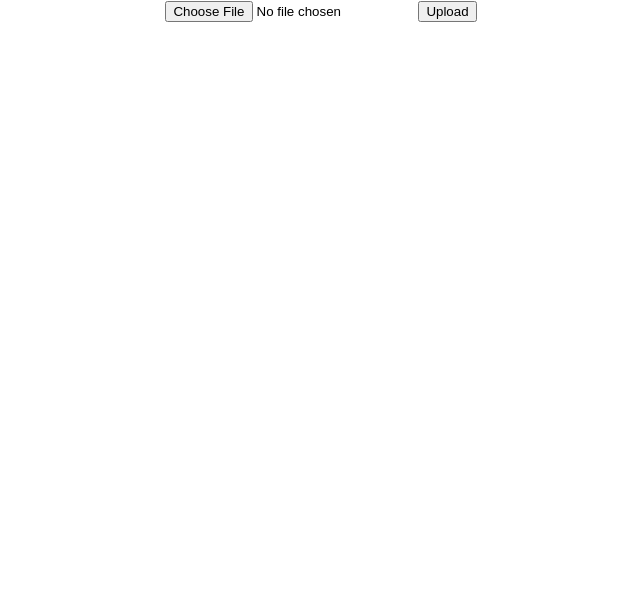
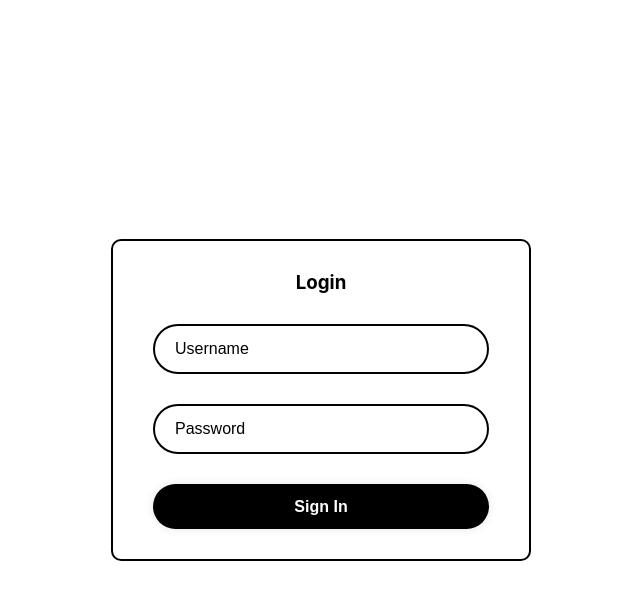
Before and after one commit to rohitk2001/Upload, a React (Create React App) app: page / in a window 1280 px wide. Shown: the top 600 px of the page, without its empty margins (319-959 px from the left). Built offline with nearby package versions, Linux system fonts and the light colour scheme.

Commit message:
Login page and Form input handling - Rohit

```diff
--- a/package.json
+++ b/package.json
@@ -9,6 +9,8 @@
     "axios": "^1.6.7",
     "react": "^18.2.0",
     "react-dom": "^18.2.0",
+    "react-icons": "^5.0.1",
+    "react-router-dom": "^6.22.3",
     "react-scripts": "5.0.1",
     "web-vitals": "^2.1.4"
   },
--- a/src/App.js
+++ b/src/App.js
@@ -1,97 +1,25 @@
 /* eslint-disable no-unused-expressions */
-import {useState} from "react";
 import './App.css';
-import axios from 'axios';
+import Upload from "./Upload";
+import LoginForm from './Login';
+import {
+  BrowserRouter as Router,
+  Routes,
+  Route,
+  Navigate,
+} from "react-router-dom";
 
 
 function App() {
-  const [file,setFile] = useState(null);
-  const [progress,setProgress] = useState({started:false, pc:0});
-  const [msg,setMsg] = useState(null)
-  var vendor_id = '1';
-  var template_id = '1';
-  var purchaser_id = '1';
-
-
-  function handleUpload(){
-    if(!file){
-      console.log("No file selected");
-      return;
-    }
-    const fd = new FormData();
-    fd.append('file',file);
-
-    setMsg("Uploading...");
-    setProgress(prevState => {
-      return {...prevState, started: true}
-    })
-    /***** Testing the calling API */
-
-    /*const axios = require('axios');*/
-    /*let data = '\r\n';
-
-    let config = {
-      method: 'post',
-      maxBodyLength: Infinity,
-      url: 'http://localhost:6007/CreateClientInformation?vendor_id=1&purchaser_id=1&template_id=1',
-      headers: {
-        'Content-Type': 'application/json'
-      },
-      data : data
-    };
-
-    axios.request({config})
-    .then((response) => {
-      console.log(JSON.stringify(response.data));
-    })
-    .catch((error) => {
-      console.log(error);
-    });*/
-
-    /***** end of testing */
-
-    axios.get(`http://localhost:6007/CreateClientInformation?vendor_id=${vendor_id}&purchaser_id=${purchaser_id}&template_id=${template_id}`,{vendor_id:vendor_id,template_id:template_id,purchaser_id:purchaser_id},{
-      onUploadProgress: (progressEvent) => { setProgress(prevState => {
-        return {...prevState,pc:progressEvent.progress*100}
-      })},
-      headers: {
-        "Custom-header": "value",
-
-      }
-    })
-    .then(res=> {
-      setMsg("Uploaded successful");
-      console.log(res.data);
-    })
-    .catch(err => {
-      setMsg("Uploaded failed");
-      console.log(err)
-    });
-
-    // axios.post('http://localhost:6000/PdfToJSON',fd,{
-    //   onUploadProgress: (progressEvent) => { setProgress(prevState => {
-    //     return {...prevState,pc:progressEvent.progress*100}
-    //   })},
-    //   headers: {
-    //     "Custom-header": "value",
-    //   }
-    // })
-    // .then(res=> {
-    //   setMsg("Uploaded successful");
-    //   console.log(res.data);
-    // })
-    // .catch(err => {
-    //   setMsg("Uploaded failed");
-    //   console.log(err)
-    // });
-  }
-
   return (
     <div className="App">
-      <input onChange={(e) => {  setFile(e.target.files[0]) }} type="file"/>
-      <button onClick={handleUpload}>Upload</button>
-      { progress.started && <progress max="100" value={progress.pc}></progress>}
-      { msg && <span>{msg}</span>}
+      <Router>
+        <Routes>
+          <Route path="/" element={<LoginForm />} />
+          <Route path="/tally" element={<Upload />} />
+          <Route path="*" element={<Navigate to="/" />} />
+        </Routes>
+      </Router>
     </div>
   );
 }
--- /dev/null
+++ b/src/Login.js
@@ -0,0 +1,23 @@
+import React from 'react';
+import './LoginForm.css';
+import { Link } from "react-router-dom";
+
+
+const LoginForm = () => {
+    return (
+        <div className='wrapper'>
+            <form action="">
+                <h3>Login</h3>
+                <div className='input-box'>
+                    <input type="text" placeholder="Username" required />
+                </div>
+                <div className='input-box'>
+                    <input type="password" placeholder="Password" required />
+                </div>
+                <Link to="/tally"><button>Sign In</button></Link>
+            </form>
+        </div>
+    );
+};
+
+export default LoginForm
--- /dev/null
+++ b/src/LoginForm.css
@@ -0,0 +1,94 @@
+.wrapper{
+    width:420px;
+    color:black;
+    border: 2px solid black;
+    border-radius: 10px;
+    padding: 30px 40px;
+}
+
+.wrapper h1{
+    font-size: 36px;
+    text-align: center;
+}
+
+.wrapper .input-box {
+    position: relative;
+    width: 100%;
+    height: 50px;
+    margin: 30px 0;
+}
+
+.input-box input{
+    width:100%;
+    height:100%;
+    background: transparent;
+    border: 2px solid black;
+    outline:none;
+    border-radius: 40px;
+    font-size:16px;
+    color:black;
+    padding: 20px 45px 20px 20px;
+}
+
+.input-box input::placeholder{
+    color: black;
+}
+
+.input-box .icon{
+    position:absolute;
+    right:20px;
+    top:50%;
+    transform: translateY(-50%);
+    font-size:16px;
+}
+
+.wrapper .remember-forgot {
+    display:flex;
+    justify-content: space-between;
+    font-size: 14.5px;
+    margin: -15px 0 15px;
+}
+
+.remember-forgot label input{
+    accent-color: black;
+    margin-right: 4px;
+}
+
+.remember-forgot a{
+    color: black;
+    text-decoration: none;
+}
+
+.remember-forgot a:hover{
+    text-decoration: underline;
+}
+
+.wrapper button{
+    width: 100%;
+    height: 45px;
+    background: black;
+    border:none;
+    outline:none;
+    border-radius:40px;
+    box-shadow: 0 0 10px rgba(0,0,0,.1);
+    cursor:pointer;
+    font-size:16px;
+    color:white;
+    font-weight:700;
+}
+
+.wrapper .register-link{
+    font-size:14.5px;
+    text-align:center;
+    margin-top:20px 0 15px;
+}
+
+.register-link p a{
+    color: black;
+    text-decoration: none;
+    font-weight:600;
+}
+
+.register-link p a:hover{
+   text-decoration:underline;
+}
--- /dev/null
+++ b/src/Upload.js
@@ -0,0 +1,107 @@
+import React from 'react';
+import axios from 'axios';
+import { useState } from "react";
+
+const Upload = () => {
+    const [file, setFile] = useState(null);
+    const [vendor_id, setVendorId] = useState(0);
+    const [template_id, setTemplateId] = useState(0);
+    const [purchaser_id, setPurchaserId] = useState(0);
+    const [progress, setProgress] = useState({ started: false, pc: 0 });
+    const [msg, setMsg] = useState(null)
+
+    function handleUpload() {
+        if (!file) {
+            console.log("No file selected");
+            return;
+        }
+        const fd = new FormData();
+        fd.append('file', file);
+
+        setMsg("Uploading...");
+        setProgress(prevState => {
+            return { ...prevState, started: true }
+        })
+        /***** Testing the calling API */
+
+        /*const axios = require('axios');*/
+        /*let data = '\r\n';
+
+        let config = {
+          method: 'post',
+          maxBodyLength: Infinity,
+          url: 'http://localhost:6007/CreateClientInformation?vendor_id=1&purchaser_id=1&template_id=1',
+          headers: {
+            'Content-Type': 'application/json'
+          },
+          data : data
+        };
+
+        axios.request({config})
+        .then((response) => {
+          console.log(JSON.stringify(response.data));
+        })
+        .catch((error) => {
+          console.log(error);
+        });*/
+
+        /***** end of testing */
+
+        axios.get(`http://localhost:6007/CreateClientInformation?vendor_id=${vendor_id}&purchaser_id=${purchaser_id}&template_id=${template_id}`, { vendor_id: vendor_id, template_id: template_id, purchaser_id: purchaser_id }, {
+            onUploadProgress: (progressEvent) => {
+                setProgress(prevState => {
+                    return { ...prevState, pc: progressEvent.progress * 100 }
+                })
+            },
+            headers: {
+                "Custom-header": "value",
+
+            }
+        })
+            .then(res => {
+                setMsg("Uploaded successful");
+                console.log(res.data);
+            })
+            .catch(err => {
+                setMsg("Uploaded failed");
+                console.log(err)
+            });
+
+        // axios.post('http://localhost:6000/PdfToJSON',fd,{
+        //   onUploadProgress: (progressEvent) => { setProgress(prevState => {
+        //     return {...prevState,pc:progressEvent.progress*100}
+        //   })},
+        //   headers: {
+        //     "Custom-header": "value",
+        //   }
+        // })
+        // .then(res=> {
+        //   setMsg("Uploaded successful");
+        //   console.log(res.data);
+        // })
+        // .catch(err => {
+        //   setMsg("Uploaded failed");
+        //   console.log(err)
+        // });
+    }
+
+    return (
+        <div>
+            <form>
+                <input min="1" max="100" placeholder="Vendor Id" onChange={(e) => { setVendorId(e.target.value) }} type="number" />
+                <br />
+                <input min="1" max="100" placeholder="Purchaser Id" onChange={(e) => { setTemplateId(e.target.value) }} type="number" />
+                <br />
+                <input min="1" max="10" placeholder="Template Id" onChange={(e) => { setPurchaserId(e.target.value) }} type="number" />
+                <br />
+                <input required onChange={(e) => { setFile(e.target.files[0]) }} type="file" />
+                <br />
+                <button onClick={handleUpload}>Upload</button>
+            </form>
+            {progress.started && <progress max="100" value={progress.pc}></progress>}
+            {msg && <span>{msg}</span>}
+        </div>
+    );
+};
+
+export default Upload
--- a/src/index.css
+++ b/src/index.css
@@ -1,3 +1,8 @@
+* {
+  margin: 0;
+  padding: 0;
+  box-sizing: border-box;
+}
 body {
   margin: 0;
   font-family: -apple-system, BlinkMacSystemFont, 'Segoe UI', 'Roboto', 'Oxygen',
@@ -5,6 +10,10 @@ body {
     sans-serif;
   -webkit-font-smoothing: antialiased;
   -moz-osx-font-smoothing: grayscale;
+  display:flex;
+  justify-content: center;
+  align-items: center;
+  min-height: 100vh;
 }
 
 code {
```
Also changed, not shown: src/favicon-512x512.png (added), 1 other file (tests, documents, lock files or other folders).
